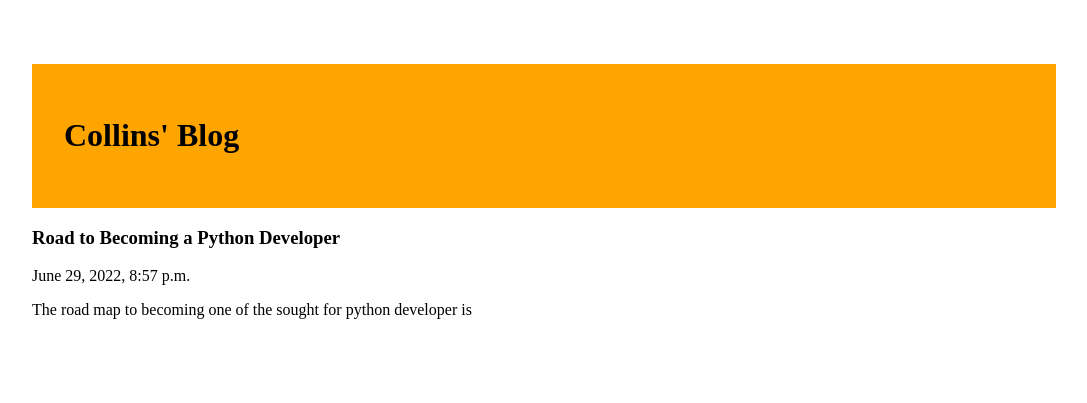
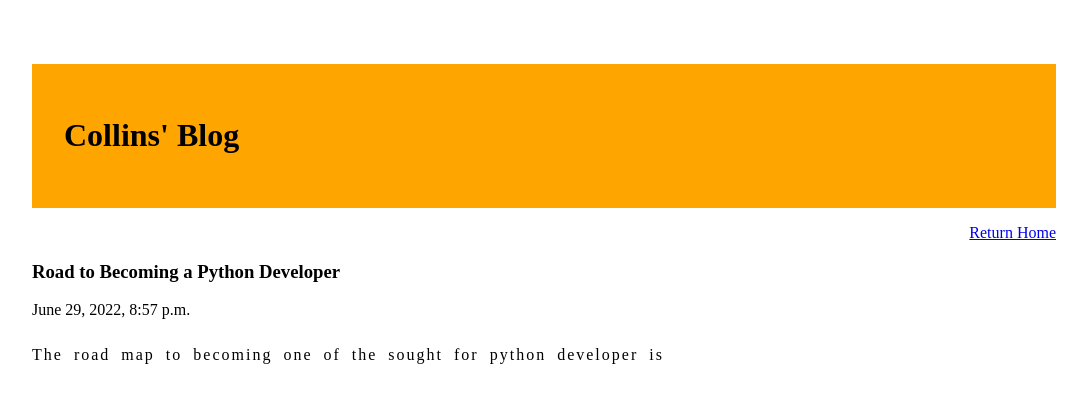
Before and after one commit to Collinshack/Simple-blog-site, a Django app: page /posts/1 in a window 1280 px wide. Shown: the top 403 px of the page, without its empty margins (96-1183 px from the left). Run offline with Django 4.2, Linux system fonts and the light colour scheme; data comes from the database, SQL or seed files in the repository; both versions use the stored data as it was after the commit.

Commit message:
more changes

```diff
--- a/templates/posts.html
+++ b/templates/posts.html
@@ -13,14 +13,28 @@
                 padding: 2em;
                 color: #000;
     }
+    #post-body {
+                letter-spacing: 2px;
+                word-spacing: 5px;
+                font-family: 'Josefin';
+                line-height: 40px;
+    }
+    ul li {
+            list-style: none;
+            text-align: right;
+    }
 </style>
 </head>
 <body>
 <div id="blog-head">
 <h1>Collins' Blog</h1>
 </div>
+<ul>
+    <li><a href="/">Return Home</a></li>
+</ul>
+
 <h3>{{posts.title}}</h3>
 <p>{{posts.date_created}}</p>
-<p>{{posts.body}}</p>
+<p id="post-body">{{posts.body}}</p>
 </body>
 </html>
```
Also changed, not shown: templates/index.html (+18 -7 lines), db.sqlite3.
